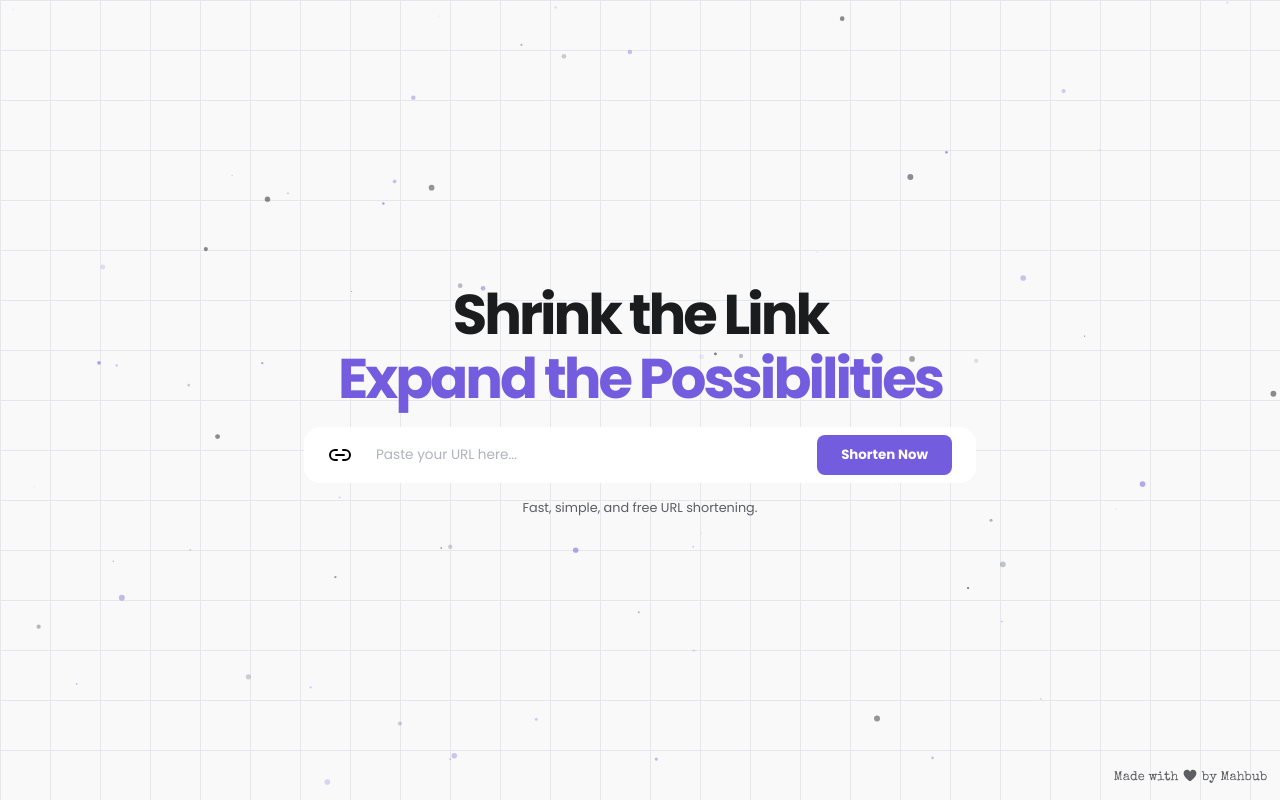
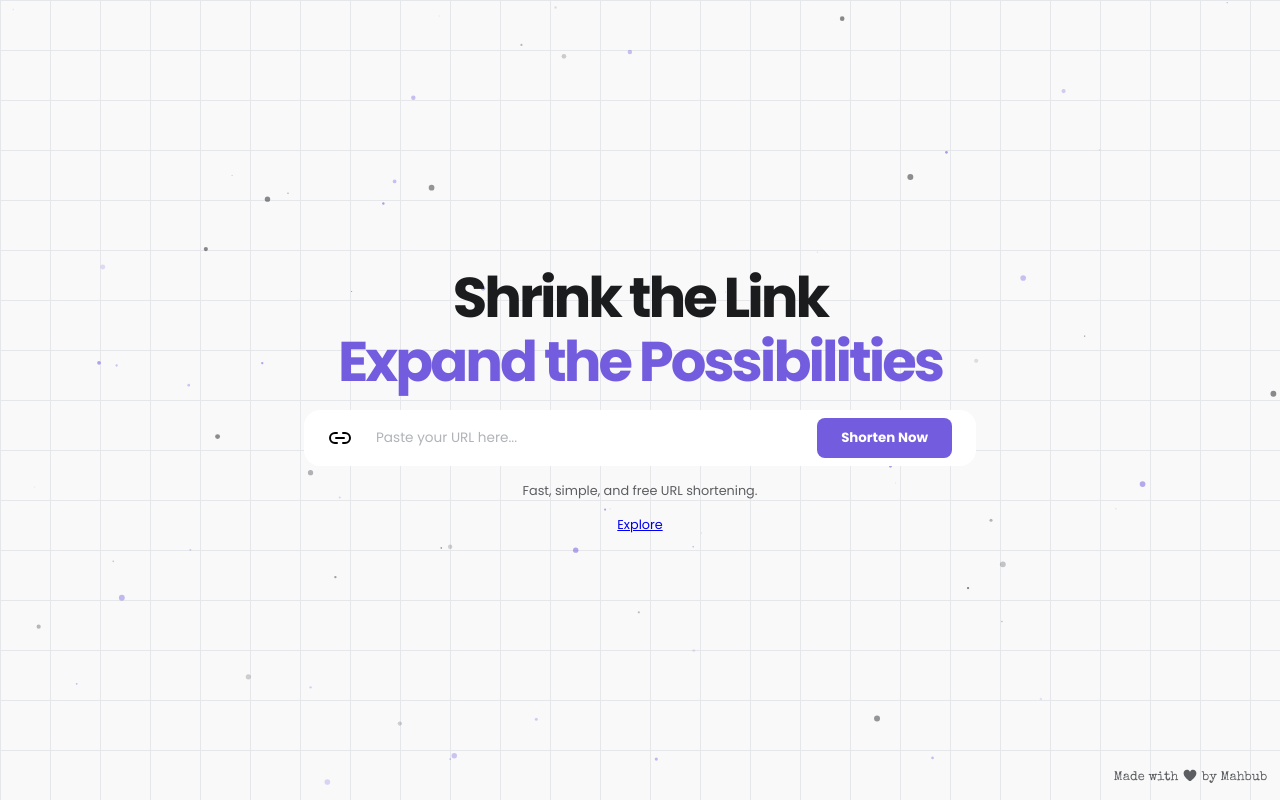
Before and after one commit to Maahhbuub/shortener-web, a React (Vite) app: page / in a window 1280 px wide. Built offline with nearby package versions, Linux system fonts and the light colour scheme; no server answers.

Commit message:
feat(app): add routing

```diff
--- a/src/App.jsx
+++ b/src/App.jsx
@@ -1,16 +1,37 @@
 import './App.css'
 import { Routes, Route } from 'react-router-dom';
 
+// layout
+import MainLayout from './layouts/MainLayout';
+import AuthLayout from './layouts/AuthLayout';
+import DashboardLayout from './layouts/DashboardLayout';
+
 // pages
 import Home from './pages/Home'
+import Login from './pages/Login';
+import Dashboard from './pages/Dashboard';
+
+// components
 import NotFound from './components/NotFound'
 
 function App() {
 
   return (
     <Routes>
-      <Route path="/" element={<Home />} />
+      <Route element={<MainLayout />}>
+        <Route path="/" element={<Home />} />
+      </Route>
+
+      <Route element={<AuthLayout />}>
+        <Route path="/auth/login" element={<Login />} />
+      </Route>
+
+      <Route element={<DashboardLayout />}>
+        <Route path="/dashboard" element={<Dashboard />} />
+      </Route>
+
       <Route path="/not-found" element={<NotFound />} />
+      <Route path="*" element={<NotFound />} />
     </Routes>
   )
 }
--- a/src/components/Hero.jsx
+++ b/src/components/Hero.jsx
@@ -3,6 +3,7 @@ import { useState } from "react";
 import { Link2, Copy, Check } from 'lucide-react';
 import { FontAwesomeIcon } from '@fortawesome/react-fontawesome';
 import { faHeart } from '@fortawesome/free-solid-svg-icons';
+import { Link } from 'react-router-dom';
 
 import api from "../api/api";
 import { useParticles } from "../hooks/useParticles";
@@ -100,6 +101,9 @@ function Hero() {
                 )}
 
                 <p className={styles.footer}>Fast, simple, and free URL shortening.</p>
+                <p className={styles.footer}>
+                    <Link to='/auth/login'>Explore</Link>
+                </p>
             </div>
 
             <div className={`${styles.owner}`}>Made with <FontAwesomeIcon icon={faHeart} /> by Mahbub</div>
--- /dev/null
+++ b/src/layouts/AuthLayout.jsx
@@ -0,0 +1,13 @@
+import { Outlet } from 'react-router-dom';
+
+function AuthLayout() {
+    return (
+        <div className="auth-shell">
+            <main>
+                <Outlet />
+            </main>
+        </div>
+    );
+}
+
+export default AuthLayout;
--- /dev/null
+++ b/src/layouts/DashboardLayout.jsx
@@ -0,0 +1,13 @@
+import { Outlet } from 'react-router-dom';
+
+function DashboardLayout() {
+    return (
+        <div className="dashboard-shell">
+            <main>
+                <Outlet />
+            </main>
+        </div>
+    );
+}
+
+export default DashboardLayout;
--- /dev/null
+++ b/src/layouts/MainLayout.jsx
@@ -0,0 +1,13 @@
+import { Outlet } from 'react-router-dom';
+
+function MainLayout() {
+    return (
+        <div className="main-shell">
+            <main>
+                <Outlet />
+            </main>
+        </div>
+    );
+}
+
+export default MainLayout;
--- /dev/null
+++ b/src/pages/Dashboard.jsx
@@ -0,0 +1,14 @@
+import React from 'react'
+import { Link } from 'react-router-dom'
+
+function Dashboard() {
+    return (
+        <>
+            <div>Dashboard</div>
+            <Link to='/auth/login'>Login</Link> {" "}
+            <Link to='/'>Home</Link>
+        </>
+    )
+}
+
+export default Dashboard;
--- a/src/pages/Home.jsx
+++ b/src/pages/Home.jsx
@@ -1,9 +1,6 @@
-import React, { useEffect } from 'react'
 import styles from './Home.module.css';
 
 import Hero from '../components/Hero';
-
-import api from '../api/api';
 
 function Home() {
 
--- /dev/null
+++ b/src/pages/Login.jsx
@@ -0,0 +1,13 @@
+import React from 'react'
+import { Link } from 'react-router-dom';
+
+function Login() {
+  return (
+    <>
+      <div>Login</div>
+      <Link to='/dashboard'>Dashboard</Link>
+    </>
+  )
+}
+
+export default Login;
```
Also changed, not shown: src/pages/Login.module.css (added).
